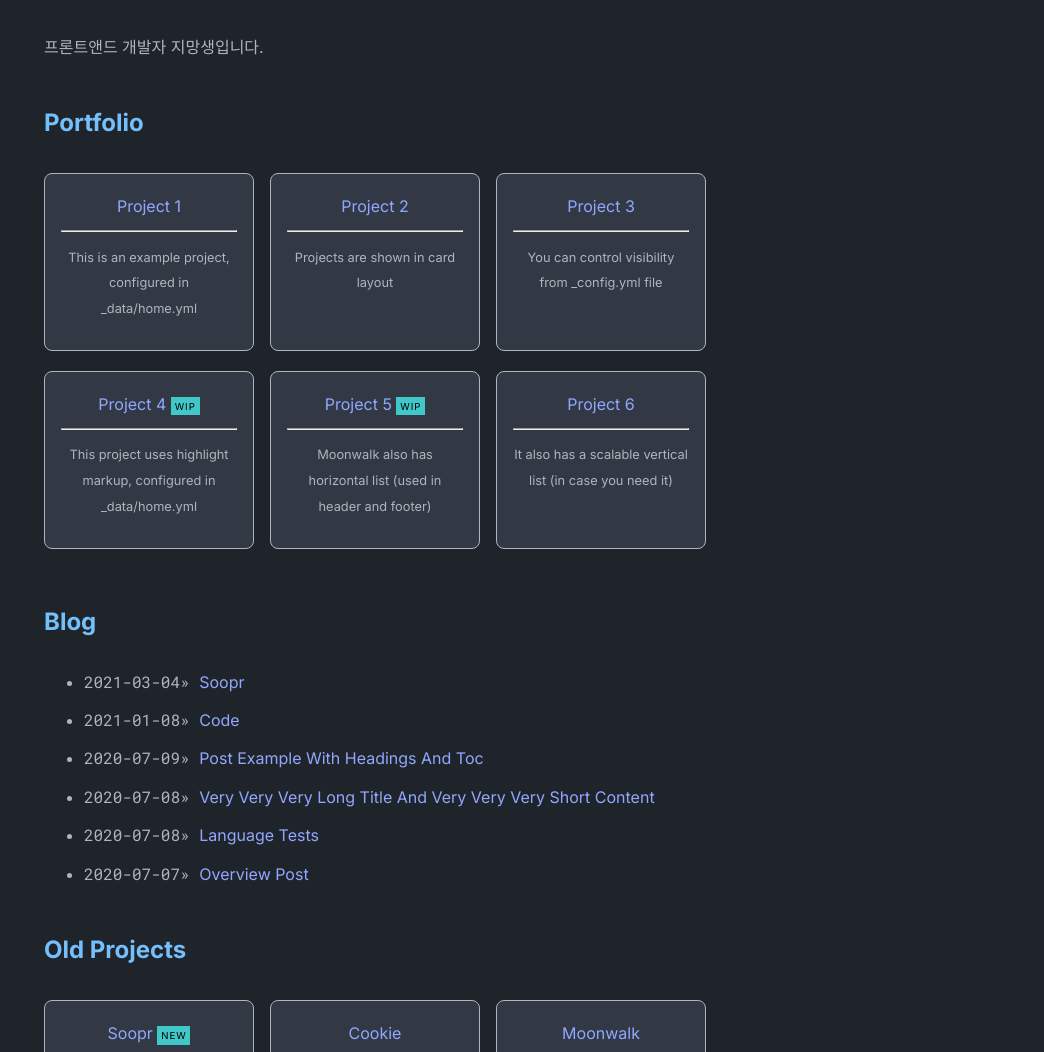
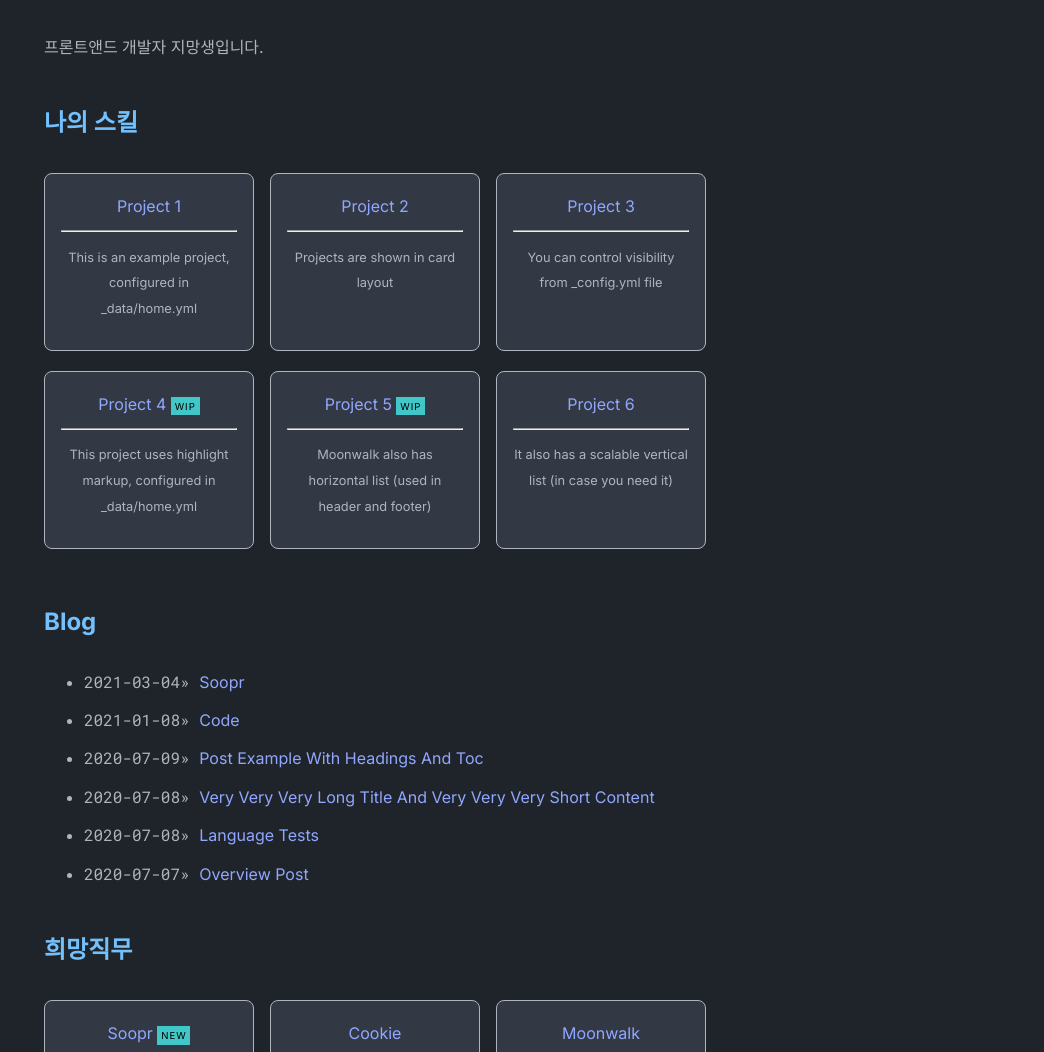
Before and after one commit to concrite/concrite1, a Jekyll site: the page built from index.md, in a window 1280 px wide. Shown: the part 202-1254 px from the top of the page, without its empty margins (236-1280 px from the left). Built offline with Jekyll 4.4.1, drawn with Linux system fonts in a browser that asks for light colours.

Commit message:
Update _config.yml

```diff
--- a/_config.yml
+++ b/_config.yml
@@ -31,10 +31,10 @@ theme_config:
   show_tags: true # show tags in a blog posts
   # options for "home" page
   home:
-    title_projects: Portfolio
-    title_misc_list: Details
+    title_projects: 나의 스킬
+    title_misc_list: 프로젝트
     title_blog: Blog
-    title_old_projects: Old Projects
+    title_old_projects: 희망직무
 
 soopr:
   publish_token: "" # sign up at https://www.soopr.co to get your publish token and personalize share and reaction options
```
